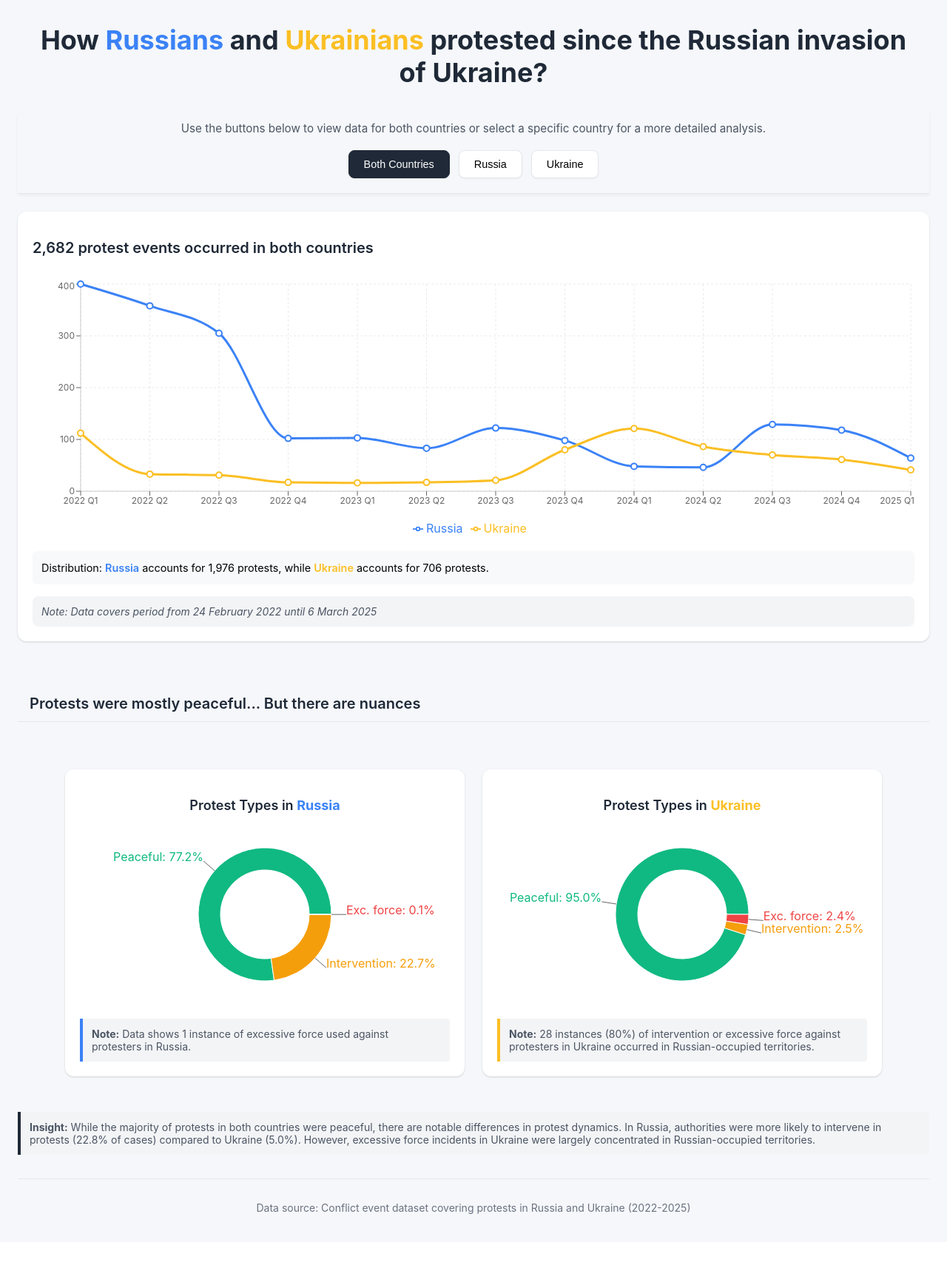
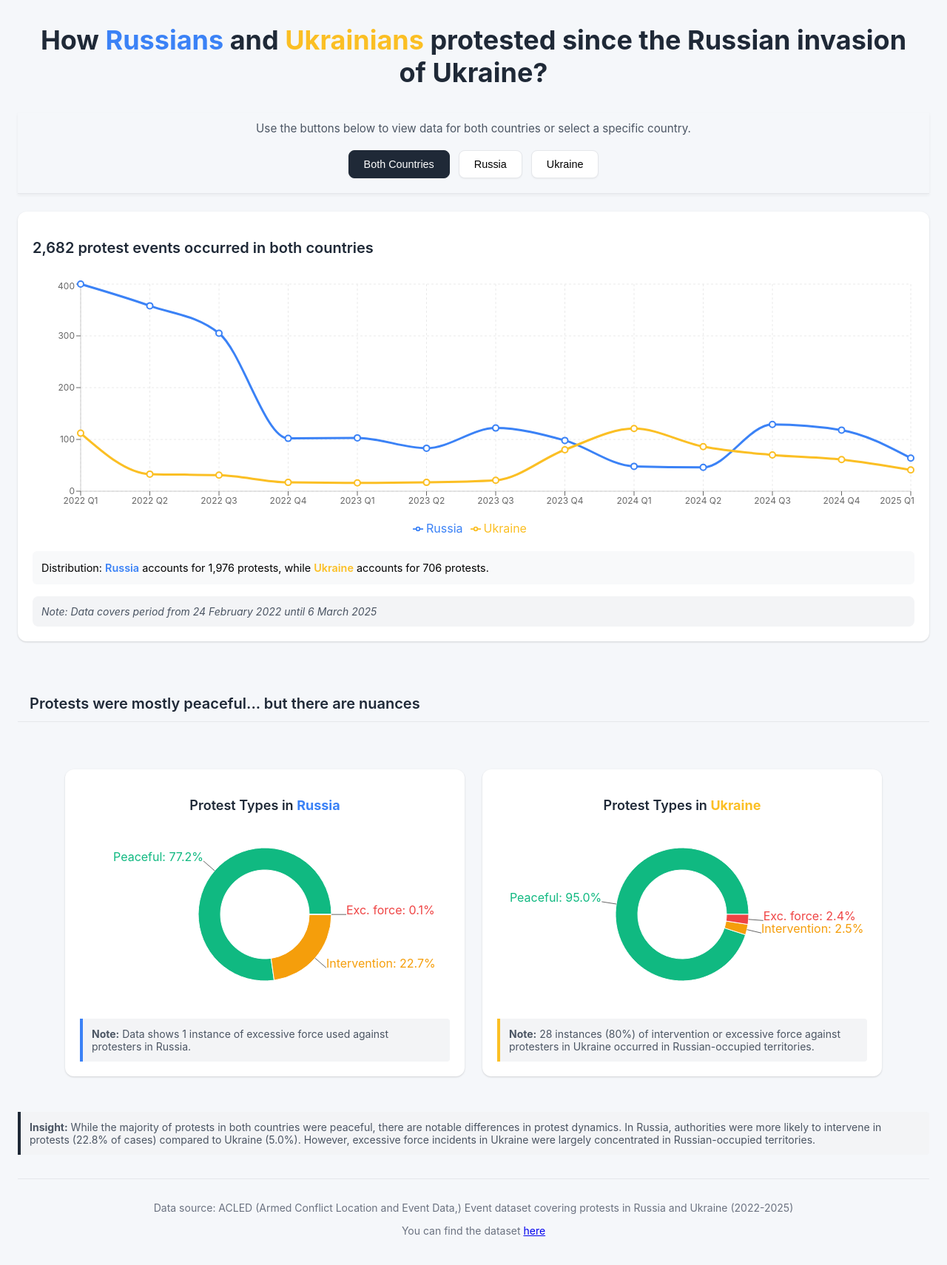
Before and after one commit to SandroGlass/russia-ukraine-fresh, a React (Create React App) app: page / in a window 1280 px wide. Shown: the whole page at 74% size. Before the commit the page ends 1679 px from the top, so only its background shows below. Built offline with nearby package versions, Linux system fonts and the light colour scheme.

Commit message:
Update homepage URL to match new repository name

```diff
--- a/src/App.js
+++ b/src/App.js
@@ -377,7 +377,7 @@ const RussiaUkraineProtestDashboard = () => {
           marginBottom: '0.75rem',
           marginTop: '0'
         }}>
-          Use the buttons below to view data for both countries or select a specific country for a more detailed analysis.
+          Use the buttons below to view data for both countries or select a specific country.
         </p>
         <div style={dashboardStyles.countrySelector}>
           <button
@@ -485,7 +485,7 @@ const RussiaUkraineProtestDashboard = () => {
 
         {/* Unified Donut Charts Section with shared headline */}
         <h2 style={dashboardStyles.sectionTitle}>
-          Protests were mostly peaceful... But there are nuances
+          Protests were mostly peaceful... but there are nuances
         </h2>
 
         <div style={{
@@ -634,7 +634,8 @@ const RussiaUkraineProtestDashboard = () => {
       </div>
 
       <div style={dashboardStyles.footer}>
-        <p>Data source: Conflict event dataset covering protests in Russia and Ukraine (2022-2025)</p>
+        <p>Data source: ACLED (Armed Conflict Location and Event Data,) Event dataset covering protests in Russia and Ukraine (2022-2025)</p>
+        <p>You can find the dataset <a href="https://drive.google.com/file/d/1ktrSGxXXXOzrhJgMIkhfFeRzU1PT3XVB/view?usp=sharing">here</a> </p>
       </div>
     </div>
   );
```
